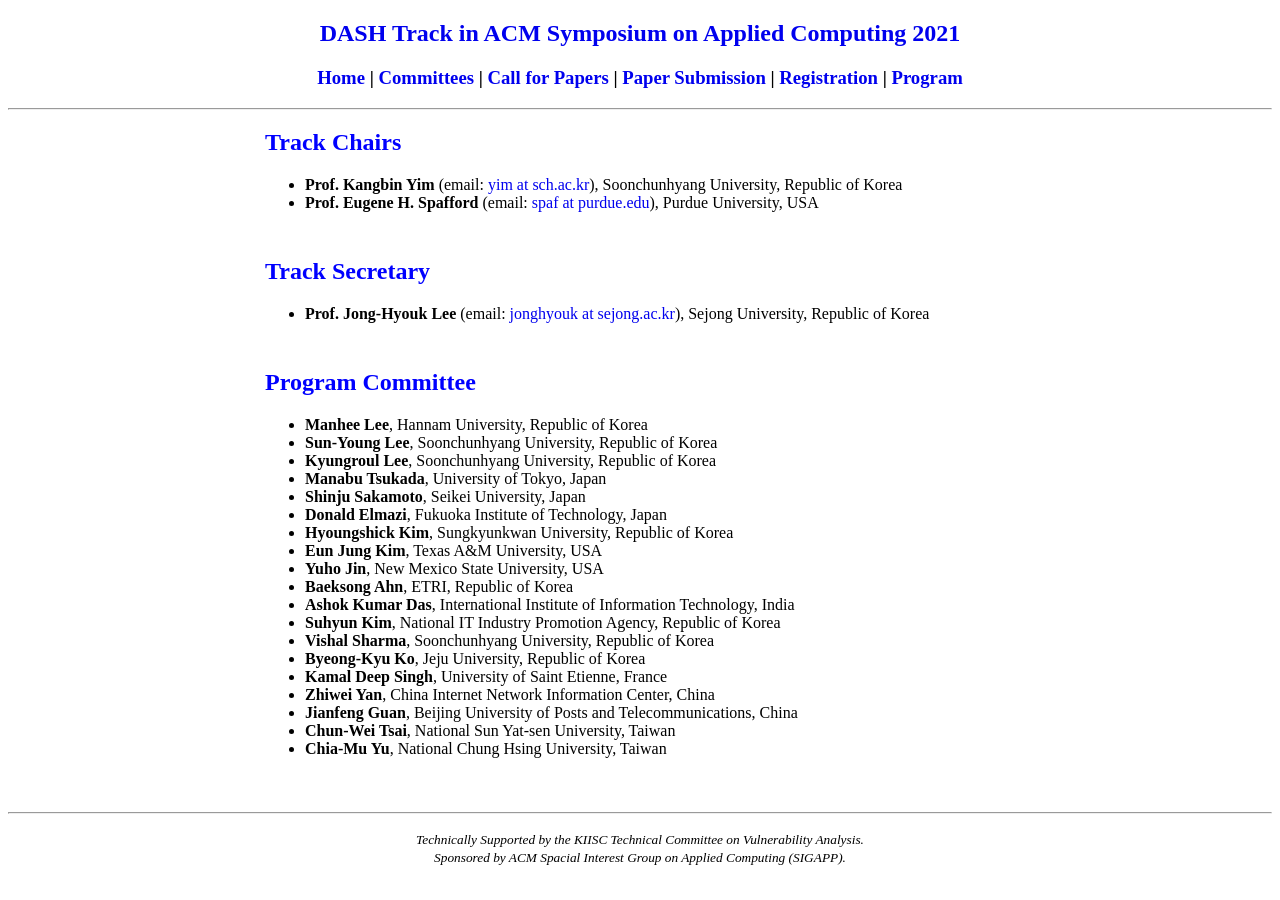
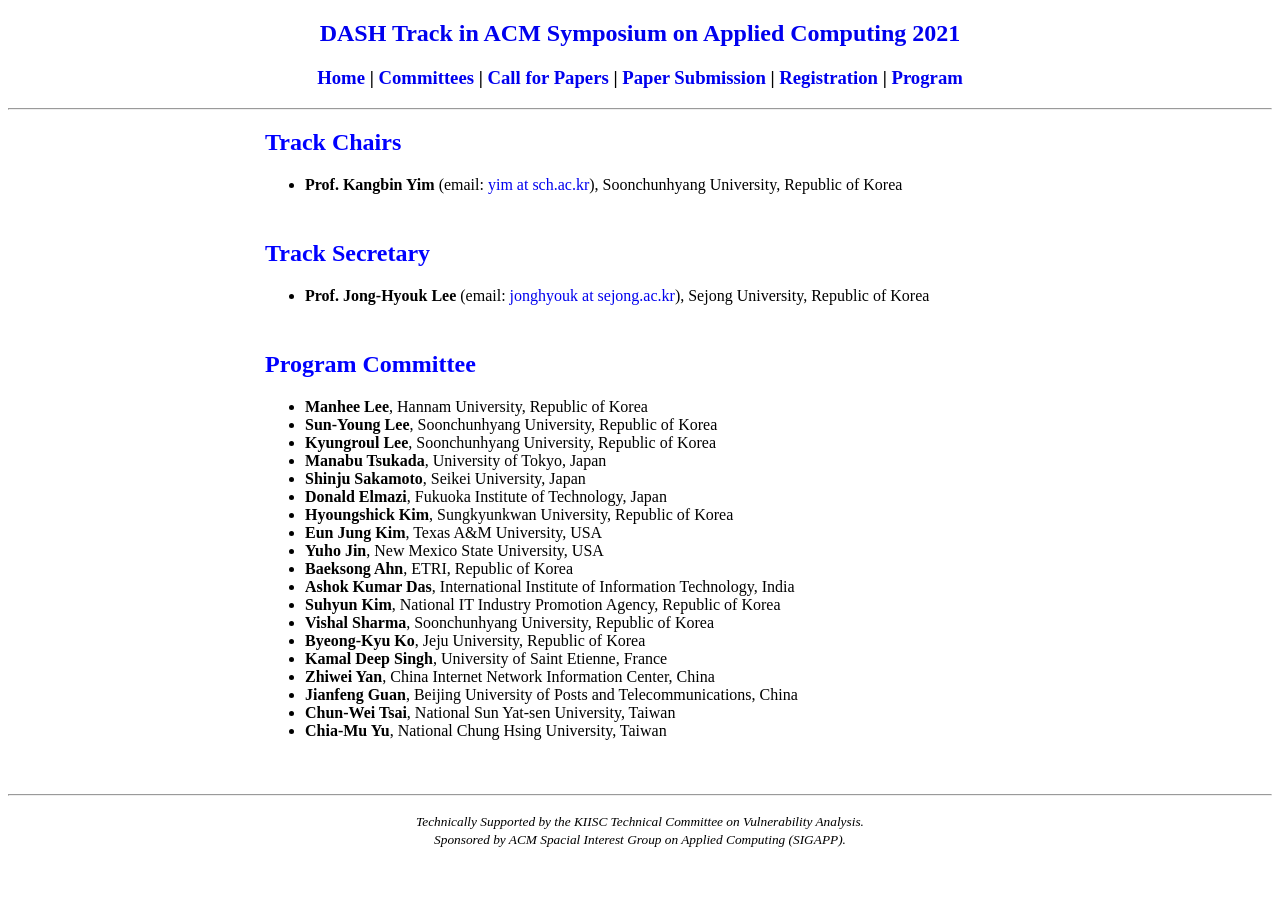
Before and after one commit to sac-dash/2021, a Jekyll site: the page built from committee/index.html, in a window 1280 px wide. Built offline with Jekyll 4.4.1, drawn with Linux system fonts in a browser that asks for light colours.

Commit message:
Update index.html

```diff
--- a/committee/index.html
+++ b/committee/index.html
@@ -8,7 +8,6 @@
 	    <h2 style="color:#0000FF">Track Chairs</h2>
 	    <ul>
 		<li><b>Prof. Kangbin Yim</b> (email: <a style="text-decoration:none" href="mailto:yim@sch.ac.kr">yim at sch.ac.kr</a>), Soonchunhyang University, Republic of Korea</li>
-		<li><b>Prof. Eugene H. Spafford</b> (email: <a style="text-decoration:none" href="mailto:spaf@purdue.edu">spaf at purdue.edu</a>), Purdue University, USA</li>
 	    </ul>
 	</div>
 
```
